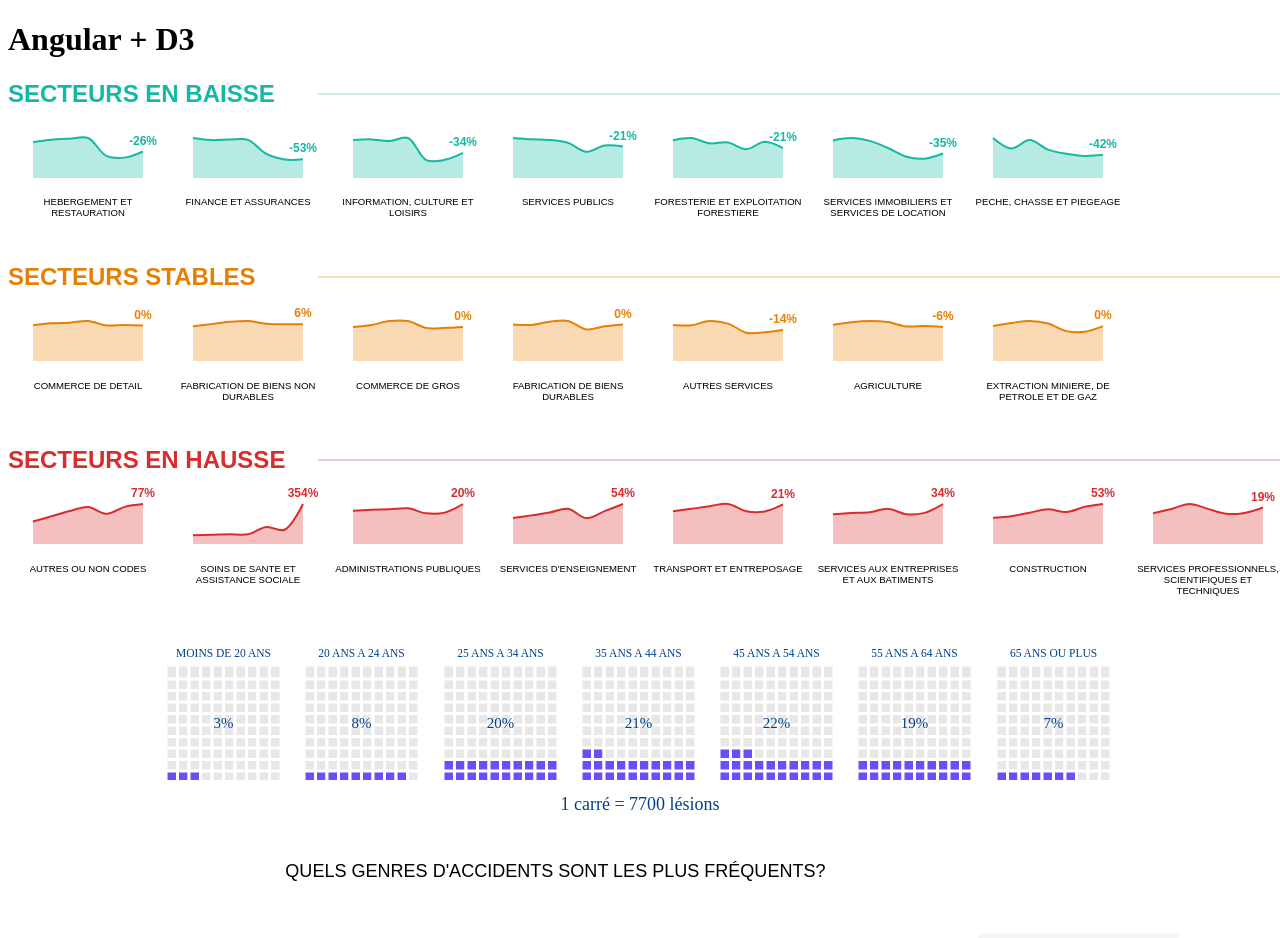
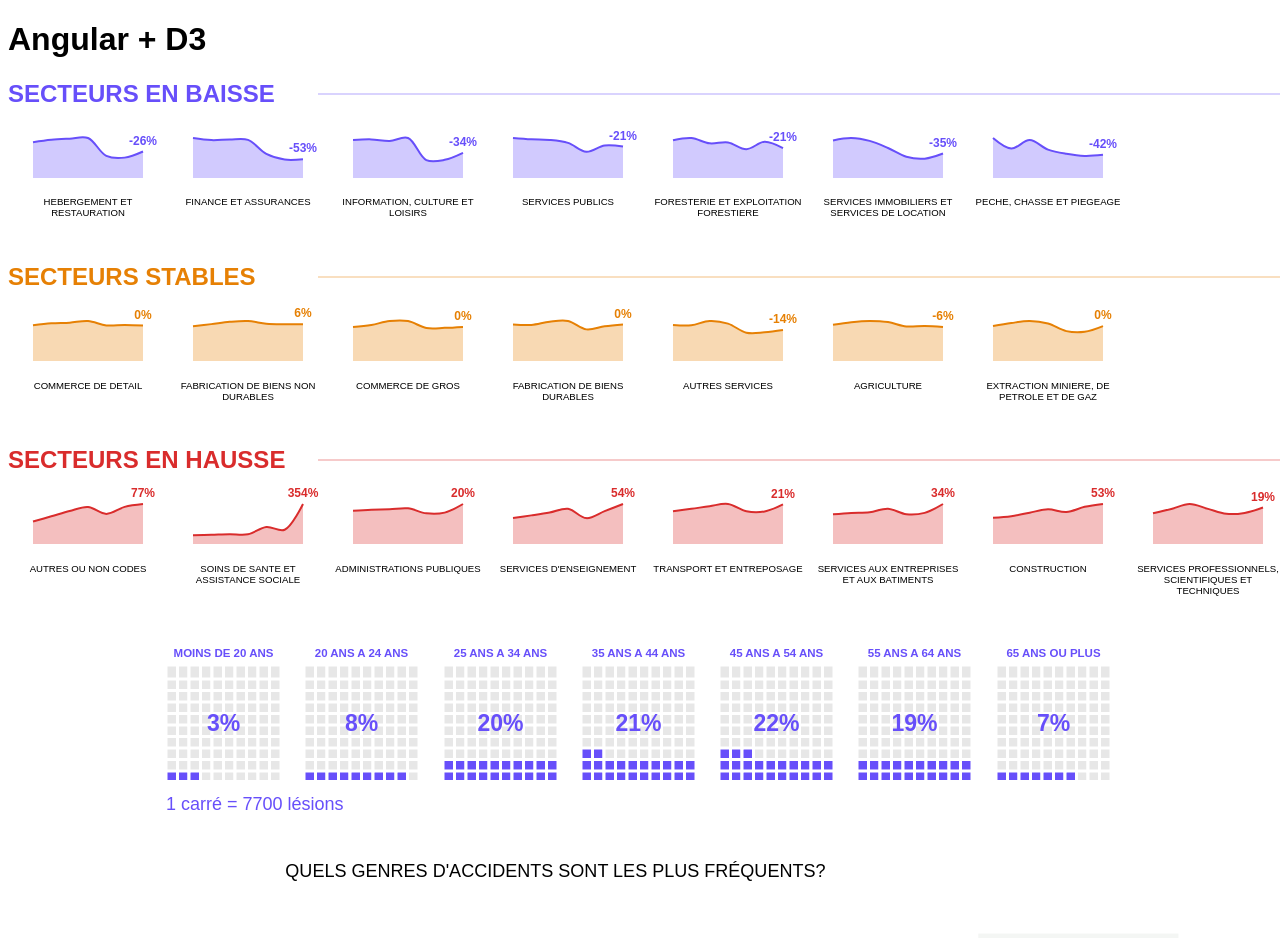
Before and after one commit to ThierryBC-24/ThierryBC-24.github.io, an Angular app in the folder INF8808/: page / in a window 1280 px wide. Shown: the top 938 px of the page. Built offline with nearby package versions, Linux system fonts and the light colour scheme.

Commit message:
uniformize wafflechart

```diff
--- a/INF8808/src/app/area-chart-container/area-chart-container.component.scss
+++ b/INF8808/src/app/area-chart-container/area-chart-container.component.scss
@@ -11,7 +11,7 @@
 }
 
 .baisse {
-  color: #14b8a6;
+  color: #674ffa;
   position: relative;
 }
 
@@ -26,7 +26,7 @@
 }
 
 .baisse .title div {
-  background-color: #14b8a6;
+  background-color: #674ffa;
 }
 
 .stable .title div {
--- a/INF8808/src/app/area-chart-container/area-chart-container.component.ts
+++ b/INF8808/src/app/area-chart-container/area-chart-container.component.ts
@@ -11,7 +11,7 @@ import { viz1_data } from 'data/Viz 1/lesions_secteur_annee.constants';
 enum Colors {
   INCREASING = '#D92C2C',
   STABLE = '#E68004',
-  DECREASING = '#14B8A6',
+  DECREASING = '#674FFA',
 }
 
 @Component({
--- a/INF8808/src/app/waffle-chart-container/waffle-chart-container.component.scss
+++ b/INF8808/src/app/waffle-chart-container/waffle-chart-container.component.scss
@@ -21,8 +21,8 @@ figure.waffle {
 
 #waffle-legend {
   font-size: 18px;
-  color: #00408b;
+  color: #674ffa;
   width: 100%;
-  text-align: center;
+  text-align: left;
   grid-column: 1 / 8;
 }
--- a/INF8808/src/app/waffle-chart/waffle-chart.component.ts
+++ b/INF8808/src/app/waffle-chart/waffle-chart.component.ts
@@ -60,7 +60,8 @@ export class WaffleChartComponent implements AfterViewInit {
       .attr('text-anchor', 'middle')
       .attr('dominant-baseline', 'central')
       .attr('font-size', `${this.width * 0.1}px`)
-      .attr('fill', '#00408B')
+      .attr('fill', '#674FFA')
+      .attr('font-weight', 'bold')
       .text(ageText);
   }
 
@@ -71,8 +72,9 @@ export class WaffleChartComponent implements AfterViewInit {
       .attr('y', (this.height - this.marginTop) / 2)
       .attr('text-anchor', 'middle')
       .attr('dominant-baseline', 'central')
-      .attr('font-size', `${this.width * 0.13}px`)
-      .attr('fill', '#00408B')
+      .attr('font-size', `${this.width * 0.2}px`)
+      .attr('fill', '#674FFA')
+      .attr('font-weight', 'bold')
       .text(`${Math.round((100 * data.NB_LESION) / this.totalValue)}%`);
   }
 
--- a/INF8808/src/styles.scss
+++ b/INF8808/src/styles.scss
@@ -22,3 +22,7 @@
   width: 10px;
   height: 10px;
 }
+
+* {
+  font-family: Arial, Helvetica, sans-serif;
+}
```
